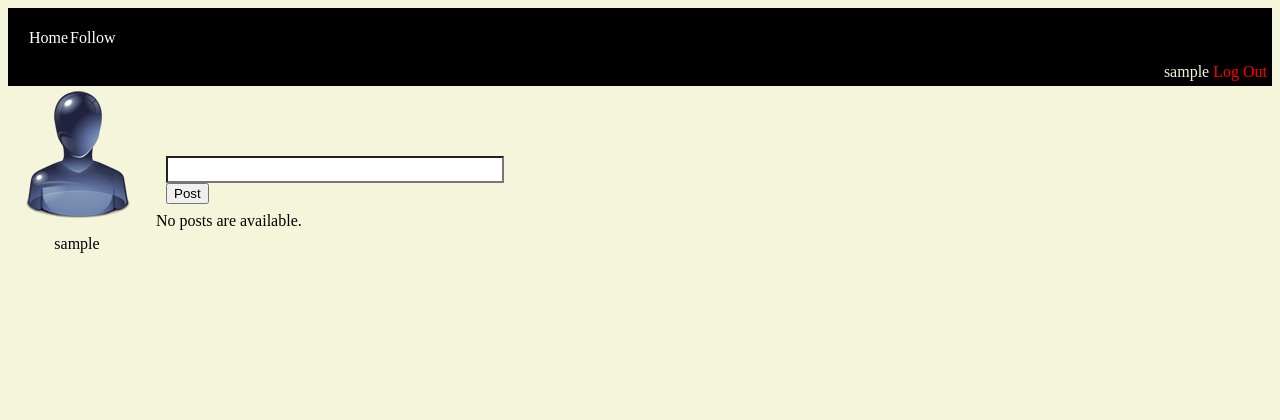
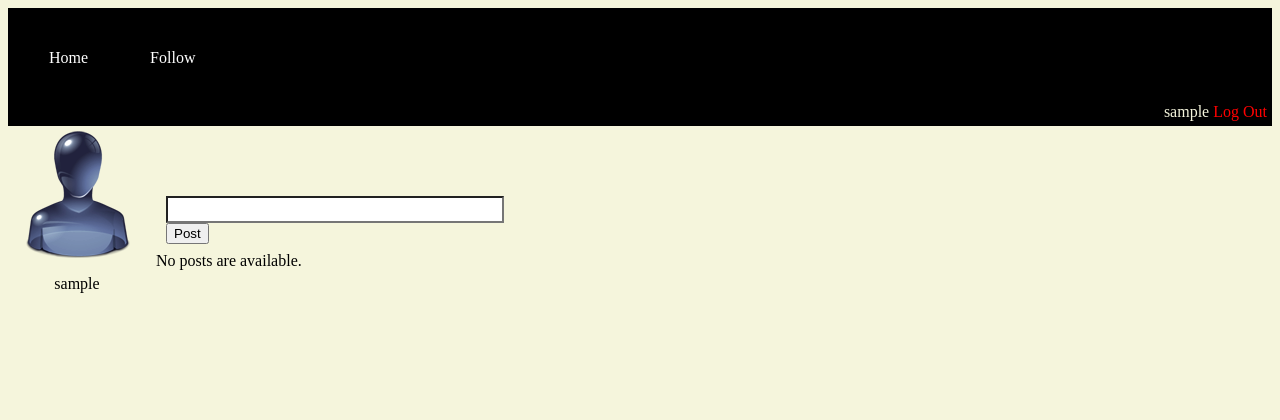
Before and after one commit to jztang/scalica-access-control, a Django app: page /micro/home/ in a window 1280 px wide. Shown: the top 420 px of the page. Run offline with Django 3.2, Linux system fonts and the light colour scheme; the visitor is signed in with stand-in values (Sample User, id 1); data that the repository does not hold is empty.

Commit message:
nav test2

```diff
--- a/web/scalica/micro/static/micro/style.css
+++ b/web/scalica/micro/static/micro/style.css
@@ -7,7 +7,7 @@
 
 nav #mainNav{
 	list-style: none;
-	padding: 15px;
+	padding: 5px;
 	margin: 0px;
 	display: flex;
 	text-decoration: none;
@@ -17,7 +17,8 @@ nav #mainNav{
 
 nav #mainNav a{
 
-	text-decoration: none;
+  text-decoration: none;
+  padding: 15px;
 
 }
 
@@ -25,7 +26,7 @@ nav #mainNav li{
 
 	border: solid 1px black;
 	text-align: center;
-
+	padding: 15px;
 	font-size: 12pt;
 
 	text-decoration: none;
```
